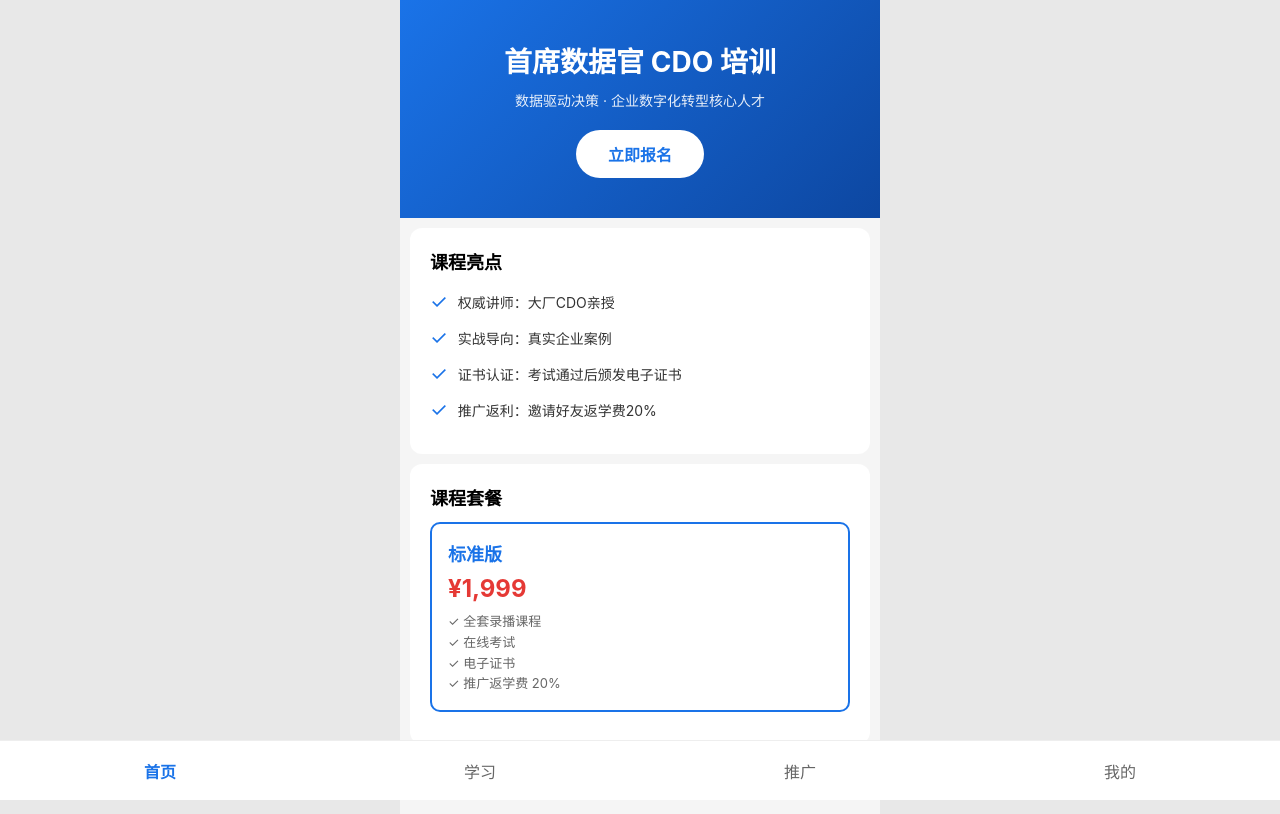
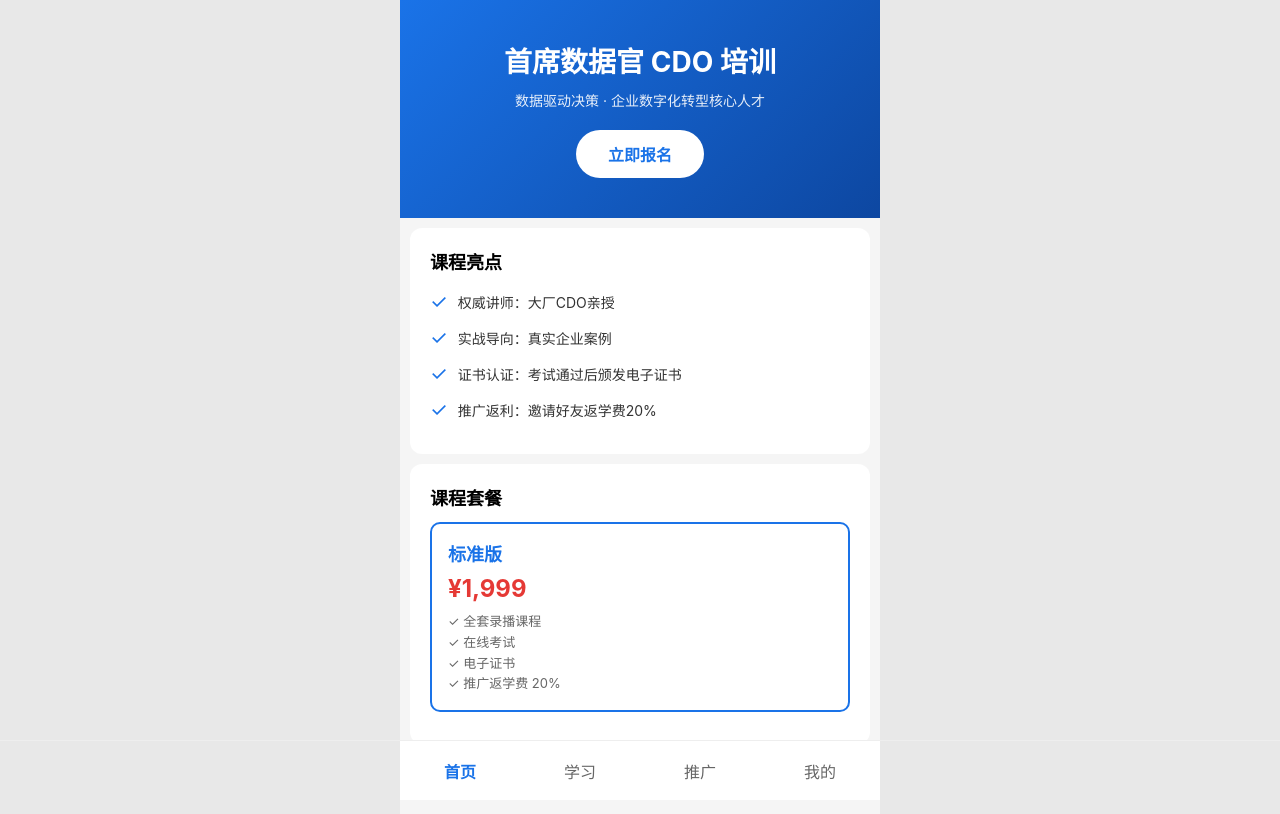
Before and after one commit to yuyuxu2003/cdo-training-system, a Vue app in the folder frontend/: page / in a window 1280 px wide. Built offline with nearby package versions, Linux system fonts and the light colour scheme.

Commit message:
Mobile layout: 480px max-width

```diff
--- a/frontend/src/views/Home.vue
+++ b/frontend/src/views/Home.vue
@@ -27,11 +27,13 @@
         </div>
       </div>
     </div>
-    <div style="position:fixed;bottom:0;left:0;right:0;height:60px;background:#fff;display:flex;align-items:center;justify-content:space-around;border-top:1px solid #eee;">
-      <span style="color:#1a73e8;font-weight:bold;" @click="$router.push('/')">首页</span>
-      <span style="color:#666;" @click="goCourse">学习</span>
-      <span style="color:#666;" @click="goPromote">推广</span>
-      <span style="color:#666;" @click="goProfile">我的</span>
+    <div style="position:fixed;bottom:0;left:0;right:0;height:60px;display:flex;align-items:center;justify-content:space-around;border-top:1px solid #eee;z-index:100;">
+      <div style="max-width:480px;width:100%;margin:0 auto;height:100%;display:flex;align-items:center;justify-content:space-around;background:#fff;">
+        <span style="color:#1a73e8;font-weight:bold;" @click="$router.push('/')">首页</span>
+        <span style="color:#666;" @click="goCourse">学习</span>
+        <span style="color:#666;" @click="goPromote">推广</span>
+        <span style="color:#666;" @click="goProfile">我的</span>
+      </div>
     </div>
     <div style="height:60px;"></div>
   </div>
```
